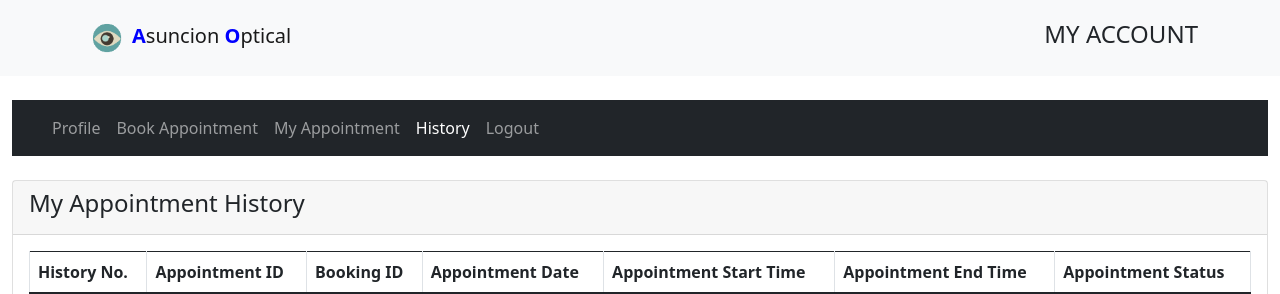
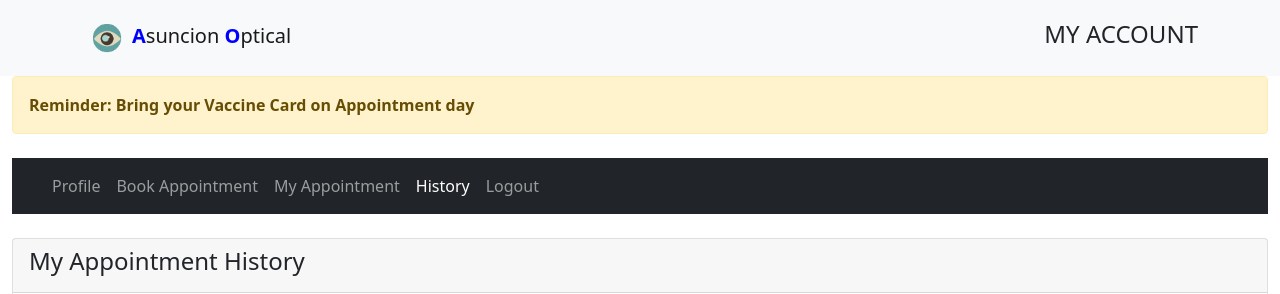
Before and after one commit to Tacs25/ass, a PHP site: page /clinic/main/patient/history.php in a window 1280 px wide. Shown: the top 294 px of the page. Run offline with PHP 8.4, Linux system fonts and the light colour scheme; a user stored in the database is signed in; data comes from the database, SQL or seed files in the repository; data that the repository does not hold is empty; some libraries are stand-ins or nearby versions.

Commit message:
Update navbar.php

```diff
--- a/main/patient/navbar.php
+++ b/main/patient/navbar.php
@@ -7,6 +7,11 @@ if(isset($_SESSION['id'])){
 ?>
 
 
+<div class="alert alert-warning" role="alert">
+  				<b>Reminder: Bring your Vaccine Card on Appointment day </b> <br>
+
+
+		</div>
 <nav class="navbar navbar-expand-sm bg-dark navbar-dark mt-4">
   		<!-- Brand -->
   		<a class="navbar-brand" href="#"><?php echo $row['First_Name']?> <?php echo $row['Last_Name']?></a>
```
